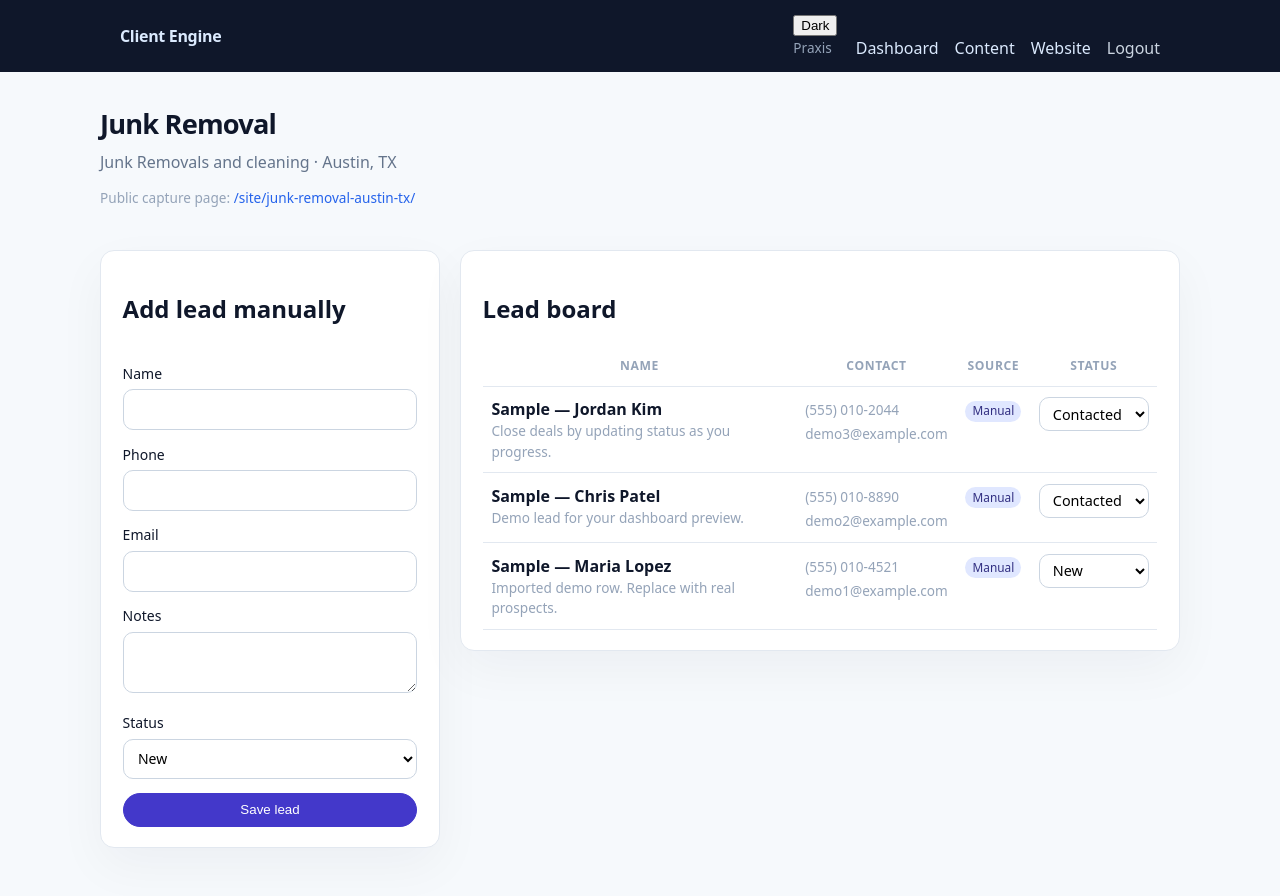
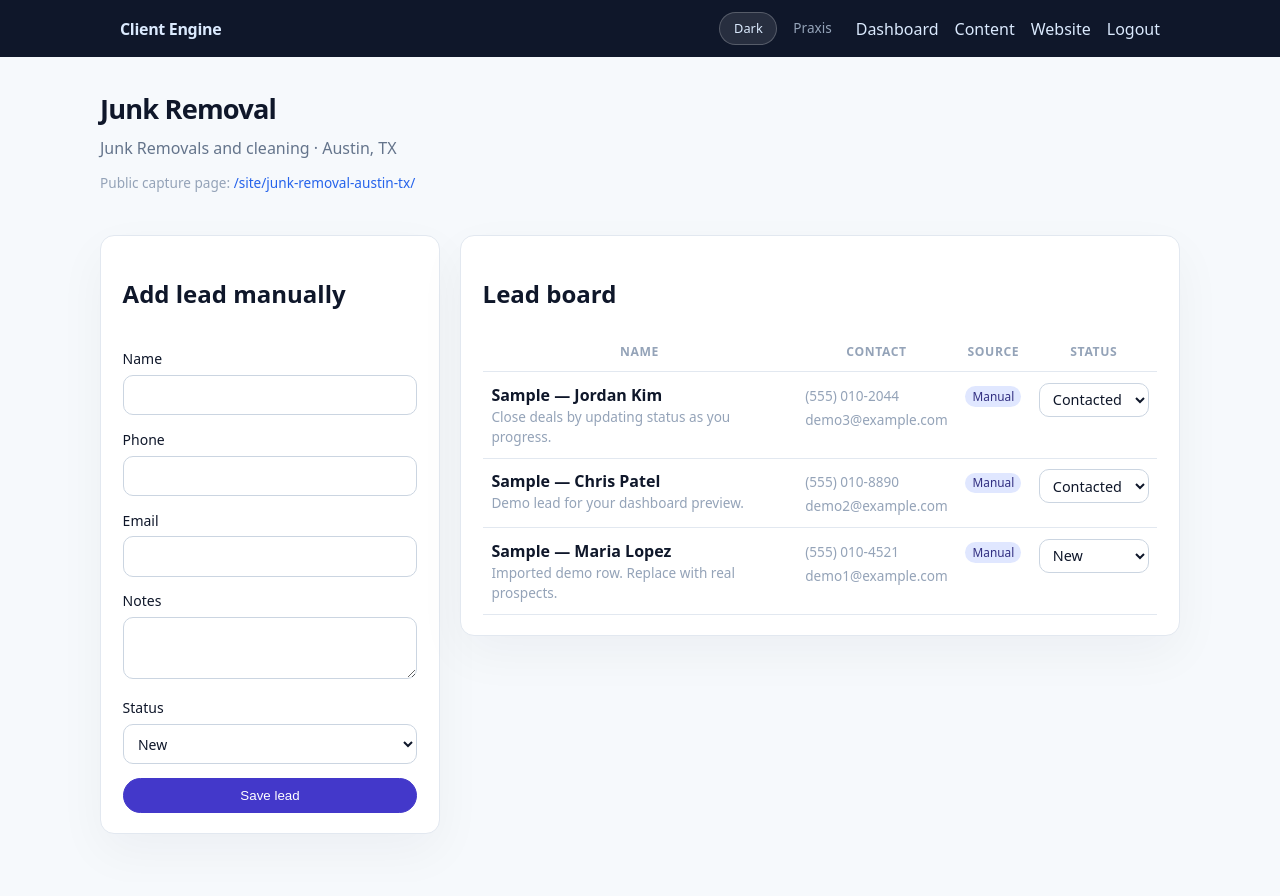
Before and after one commit to Prxaiz/mvpdev, a Django app: page /dashboard/ in a window 1280 px wide. After the commit the page ends 834 px from the top, so only its background shows below. Run offline with Django 5.2, Linux system fonts and the light colour scheme; a user stored in the database is signed in; data comes from the database, SQL or seed files in the repository.

Commit message:
Theme styles: CSS variables for light and dark
Align colors and components with data-theme on the document root.

Co-authored-by: Cursor <cursoragent@cursor.com>

```diff
--- a/static/app.css
+++ b/static/app.css
@@ -4,39 +4,120 @@
   box-sizing: border-box;
 }
 
+:root {
+  color-scheme: light;
+  --bg-page: #f6f9fc;
+  --fg: #0f172a;
+  --muted: #64748b;
+  --muted-s: #94a3b8;
+  --link: #2563eb;
+  --link-hover: #1d4ed8;
+  --topbar-bg: #0f172a;
+  --topbar-fg: #e2e8f0;
+  --topbar-link: #dbeafe;
+  --topbar-brand: #f8fafc;
+  --card-bg: #ffffff;
+  --card-border: #e2e8f0;
+  --card-shadow: 0 18px 50px rgb(15 23 42 / 0.045);
+  --input-bg: #ffffff;
+  --input-border: #cbd5e1;
+  --btn-bg: #ffffff;
+  --btn-fg: #0f172a;
+  --btn-border: #cbd5e1;
+  --primary: #4338ca;
+  --primary-hover: #3730a3;
+  --flash-bg: #ecfeff;
+  --flash-border: #67e8f9;
+  --flash-fg: #0f172a;
+  --error-bg: #fef2f2;
+  --error-border: #fecaca;
+  --error-fg: #991b1b;
+  --error-inline: #dc2626;
+  --pill-bg: #e0e7ff;
+  --pill-fg: #312e81;
+  --muted-bg: #eef2ff;
+  --callout-bg: #ffffff;
+  --pre-bg: #f8fafc;
+  --draft-border: #e2e8f0;
+  --eyebrow: #6366f1;
+  --lead-text: #475569;
+  --table-th: #94a3b8;
+}
+
+html[data-theme="dark"] {
+  color-scheme: dark;
+  --bg-page: #0c1222;
+  --fg: #e2e8f0;
+  --muted: #94a3b8;
+  --muted-s: #64748b;
+  --link: #93c5fd;
+  --link-hover: #bfdbfe;
+  --topbar-bg: #020617;
+  --topbar-fg: #e2e8f0;
+  --topbar-link: #bae6fd;
+  --topbar-brand: #f1f5f9;
+  --card-bg: #141b2e;
+  --card-border: #2f3f5c;
+  --card-shadow: 0 18px 50px rgb(0 0 0 / 0.35);
+  --input-bg: #0f172a;
+  --input-border: #334155;
+  --btn-bg: #1e293b;
+  --btn-fg: #e2e8f0;
+  --btn-border: #334155;
+  --primary: #6366f1;
+  --primary-hover: #818cf8;
+  --flash-bg: #082f49;
+  --flash-border: #0ea5e9;
+  --flash-fg: #e0f2fe;
+  --error-bg: #450a0a;
+  --error-border: #7f1d1d;
+  --error-fg: #fecaca;
+  --error-inline: #f87171;
+  --pill-bg: #312e81;
+  --pill-fg: #e0e7ff;
+  --muted-bg: #1e1b4b;
+  --callout-bg: #141b2e;
+  --pre-bg: #0f172a;
+  --draft-border: #334155;
+  --eyebrow: #a5b4fc;
+  --lead-text: #cbd5e1;
+  --table-th: #64748b;
+}
+
 body {
   margin: 0;
   font-family: ui-sans-serif, system-ui, -apple-system, Segoe UI, Roboto, Helvetica, Arial, sans-serif;
-  background: #f6f9fc;
-  color: #0f172a;
+  background: var(--bg-page);
+  color: var(--fg);
   line-height: 1.5;
 }
 
 a {
-  color: #2563eb;
+  color: var(--link);
   text-decoration: none;
 }
 a:hover {
+  color: var(--link-hover);
   text-decoration: underline;
 }
 
 .topbar {
-  background: #0f172a;
-  color: #e2e8f0;
+  background: var(--topbar-bg);
+  color: var(--topbar-fg);
   padding: 0.75rem 0;
 }
 
 .topbar a {
-  color: #dbeafe;
+  color: var(--topbar-link);
 }
 .topbar a:hover {
-  color: white;
+  color: #fff;
 }
 
 .brand {
   font-weight: 600;
   letter-spacing: -0.02em;
-  color: #f8fafc;
+  color: var(--topbar-brand);
 }
 
 .inner {
@@ -47,11 +128,38 @@ a:hover {
   padding-right: 1.25rem;
 }
 
-.topbar .inner {
+.topbar-inner {
   display: flex;
   align-items: center;
   justify-content: space-between;
   gap: 1rem;
+  flex-wrap: wrap;
+}
+
+.topbar-actions {
+  display: flex;
+  align-items: center;
+  gap: 1rem;
+  flex-wrap: wrap;
+  margin-left: auto;
+}
+
+.theme-toggle {
+  appearance: none;
+  font: inherit;
+  cursor: pointer;
+  border-radius: 999px;
+  padding: 0.38rem 0.85rem;
+  font-size: 0.8rem;
+  font-weight: 500;
+  color: var(--topbar-link);
+  background: rgb(255 255 255 / 0.1);
+  border: 1px solid rgb(255 255 255 / 0.22);
+}
+
+.theme-toggle:focus-visible {
+  outline: 2px solid var(--topbar-link);
+  outline-offset: 2px;
 }
 
 .nav-links {
@@ -76,7 +184,7 @@ a:hover {
   border: none;
   padding: 0;
   cursor: pointer;
-  color: #cbd5e1;
+  color: var(--topbar-link);
   font: inherit;
 }
 .btn-link:hover {
@@ -163,13 +271,14 @@ a:hover {
 .input,
 .select,
 textarea {
-  border: 1px solid #cbd5e1;
+  border: 1px solid var(--input-border);
   border-radius: 10px;
   padding: 0.55rem 0.65rem;
   font: inherit;
   width: 100%;
   margin-top: 0.35rem;
-  background: #fff;
+  background: var(--input-bg);
+  color: var(--fg);
 }
 
 .select.sm {
```
Also changed, not shown: other parts of static/app.css (+33 -33 lines).
